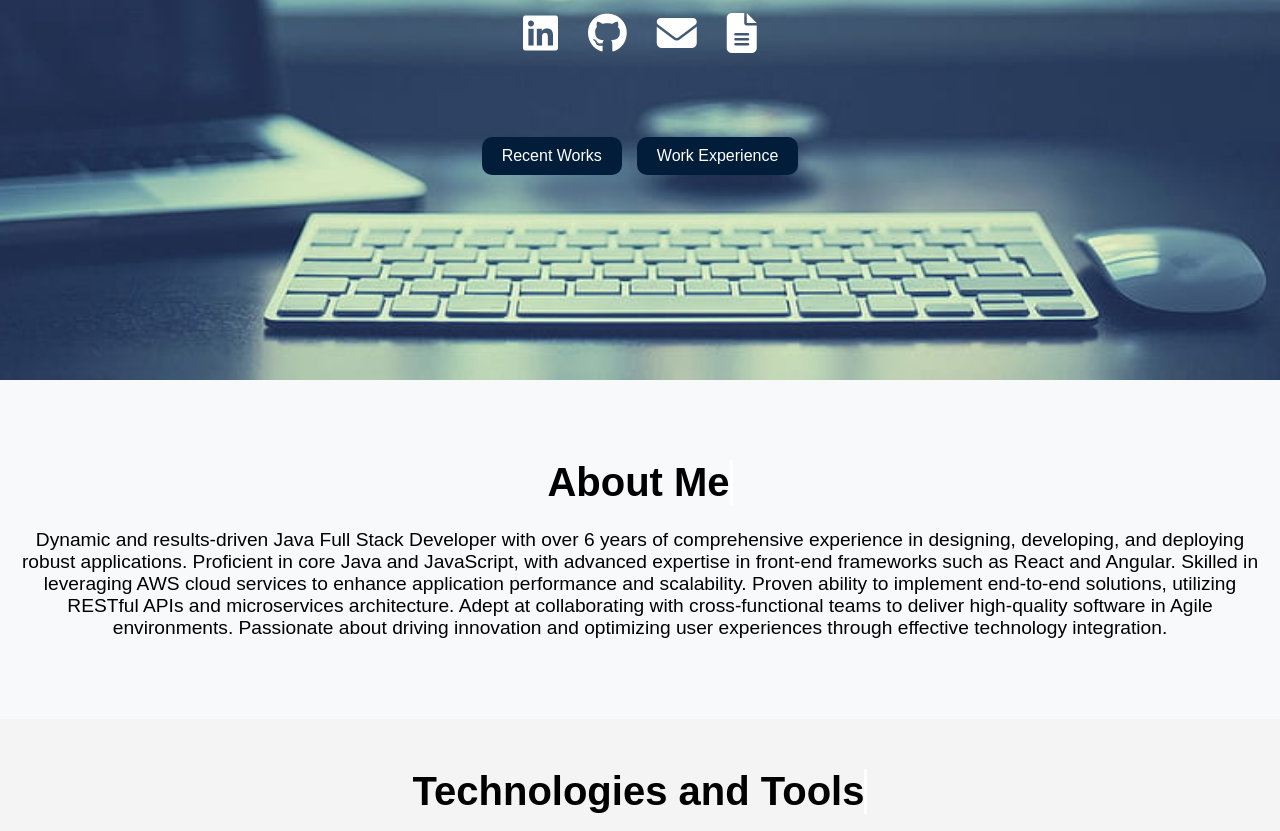
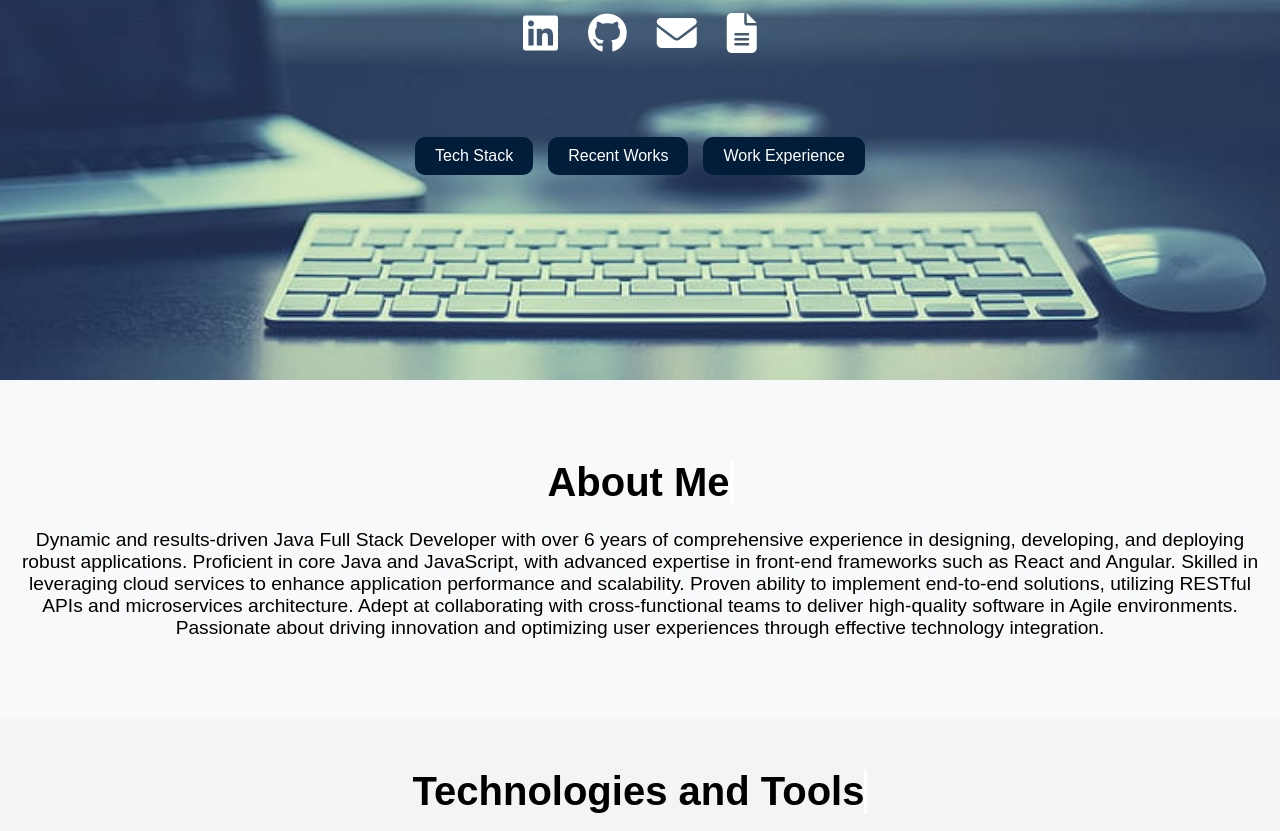
Before and after one commit to Harshavardhan0727/my-portfolio, a React (Create React App) app: page / in a window 1280 px wide. Shown: the part 420-1251 px from the top of the page. Built offline with nearby package versions, Linux system fonts and the light colour scheme.

Commit message:
Content changes

```diff
--- a/src/components/About.js
+++ b/src/components/About.js
@@ -7,7 +7,7 @@ const About = () => {
         <section id="about" data-aos="fade-right">
             <h2 data-aos="fade-up">About Me</h2>
             <p data-aos="fade-up" data-aos-delay="200">
-            Dynamic and results-driven Java Full Stack Developer with over 6 years of comprehensive experience in designing, developing, and deploying robust applications. Proficient in core Java and JavaScript, with advanced expertise in front-end frameworks such as React and Angular. Skilled in leveraging AWS cloud services to enhance application performance and scalability. Proven ability to implement end-to-end solutions, utilizing RESTful APIs and microservices architecture. Adept at collaborating with cross-functional teams to deliver high-quality software in Agile environments. Passionate about driving innovation and optimizing user experiences through effective technology integration.
+            Dynamic and results-driven Java Full Stack Developer with over 6 years of comprehensive experience in designing, developing, and deploying robust applications. Proficient in core Java and JavaScript, with advanced expertise in front-end frameworks such as React and Angular. Skilled in leveraging cloud services to enhance application performance and scalability. Proven ability to implement end-to-end solutions, utilizing RESTful APIs and microservices architecture. Adept at collaborating with cross-functional teams to deliver high-quality software in Agile environments. Passionate about driving innovation and optimizing user experiences through effective technology integration.
             </p>
         </section>
     );
--- a/src/components/Hero.js
+++ b/src/components/Hero.js
@@ -62,6 +62,7 @@ const Hero = () => {
                     </a>
                 </div>
                 <div className="button-group">
+                    <a href="#technologies" className="btn">Tech Stack</a>
                     <a href="#recentWorks" className="btn">Recent Works</a>
                     <a href="#projects" className="btn">Work Experience</a>
                 </div>
```
